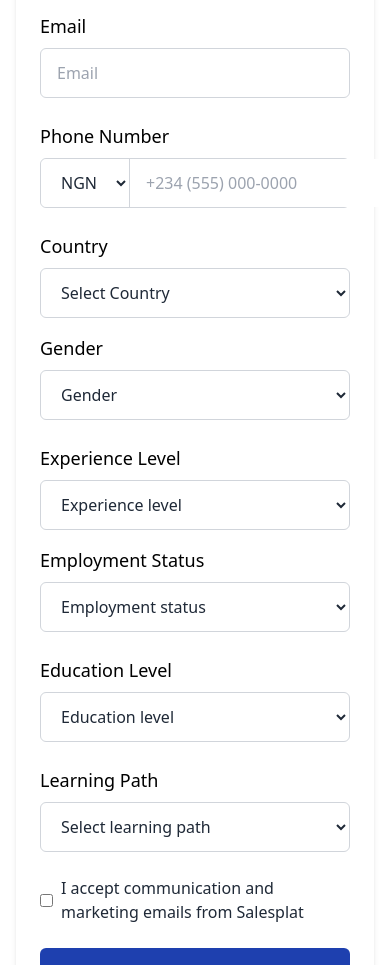
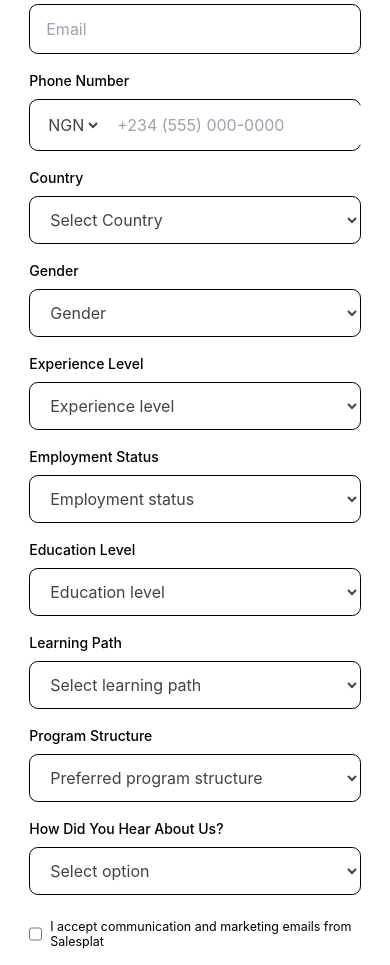
Before and after one commit to damsman10/incubate-retain, a React (Vite) app: page /program/customer-success in a window 390 px wide. Shown: the part 2300-3265 px from the top of the page. Built offline with nearby package versions, Linux system fonts and the light colour scheme.

Commit message:
form responsiveness completed

```diff
--- a/src/components/Aside.jsx
+++ b/src/components/Aside.jsx
@@ -63,7 +63,7 @@ const Aside = () => {
 
               <div className="bottom course-includes shadow-bottom h-[25.4rem] bg-[#F9F9FF] rounded-[10px] pt-[20px] pl-[30px]">
                 <div className="inner w-[22.6rem] h-[22.8rem] flex flex-col gap-[35px]">
-                  <h1 className='font-nexa font-700 text-[30px] leading-[37.5px]'>This course includes</h1>
+                  <h1 className='font-nexa font-700 text-[23.24px] md:text-[30px] leading-[37.5px]'>This course includes</h1>
 
                   <div className="materials flex flex-col gap-[18px]">
                     <div className='flex justify-start items-center gap-[18px]'>
@@ -87,9 +87,9 @@ const Aside = () => {
                   </div>
 
                   <div className="list flex flex-col gap-[14px]">
-                    <p className='font-nexa text-[20px] leading-[30px]'>Guaranteed paid Internship</p>
-                    <p className='font-nexa text-[20px] leading-[30px]'>Capstone Projects</p>
-                    <p className='font-nexa text-[20px] leading-[30px]'>Access to real mentors</p>
+                    <p className='font-nexa text-[15.5px] md:text-[20px] leading-[30px]'>Guaranteed paid Internship</p>
+                    <p className='font-nexa text-[15.5px] md:text-[20px] leading-[30px]'>Capstone Projects</p>
+                    <p className='font-nexa text-[15.5px] md:text-[20px] leading-[30px]'>Access to real mentors</p>
                   </div>
                 </div>
 
--- a/src/components/Form.jsx
+++ b/src/components/Form.jsx
@@ -29,17 +29,18 @@ const Form = () => {
   const handleSubmit = (e) => {
     e.preventDefault();
     console.log('Form submitted:', formData);
+
   };
 
   return (
-    <div className="p-4">
-      <div className="max-w-screen-md mx-auto mt-10 p-6 bg-white rounded-md shadow-md">
-        <h2 className="text-2xl sm:text-4xl font-semibold mb-6 text-center">Enter your details</h2>
+    <div className="frame">
+      <div className="w-[85%] md:w-[43.88rem] mx-auto mt-10 py-6 bg-white rounded-md">
+        <h2 className="text-[21.5px] sm:text-[43.9px] font-[600] font-raleway mb-6 text-center">Enter your details</h2>
 
-        <form onSubmit={handleSubmit} className="space-y-6">
-          <div className="flex flex-col sm:flex-row gap-4">
+        <form onSubmit={handleSubmit} className="space-y-4">
+          <div className="flex flex-col md:flex-row gap-4">
             <div className="flex-1">
-              <label htmlFor="firstName" className="block mb-2 text-lg font-medium text-black">First Name</label>
+              <label htmlFor="firstName" className="block mb-2 text-[14px] md:text-[20.5px] font-inter font-medium text-black">First name</label>
               <input
                 type="text"
                 id="firstName"
@@ -47,11 +48,11 @@ const Form = () => {
                 value={formData.firstName}
                 onChange={handleChange}
                 placeholder="First name"
-                className="w-full py-3 px-4 border border-gray-300 rounded-md bg-white text-gray-800 text-base"
+                className="w-full py-[12px] px-[16px] md:py-[17.56px] md:px-[23.41px] border-[1.46px] border-black rounded-[8.78px] bg-white text-[#434343] font-inter text-[16px] md:text-[16px]"
               />
             </div>
             <div className="flex-1">
-              <label htmlFor="lastName" className="block mb-2 text-lg font-medium text-black">Last Name</label>
+              <label htmlFor="lastName" className="block mb-2 text-[14px] md:text-[20.5px] font-inter font-medium text-black">Last name</label>
               <input
                 type="text"
                 id="lastName"
@@ -59,13 +60,13 @@ const Form = () => {
                 value={formData.lastName}
                 onChange={handleChange}
                 placeholder="Last name"
-                className="w-full py-3 px-4 border border-gray-300 rounded-md bg-white text-gray-800 text-base"
+                className="w-full py-[12px] px-[16px] md:py-[17.56px] md:px-[23.41px] border-[1.46px] border-black rounded-[8.78px] bg-white text-[#434343] font-inter text-[16px] md:text-[23.41px]"
               />
             </div>
           </div>
 
           <div>
-            <label htmlFor="email" className="block mb-2 text-lg font-medium text-black">Email</label>
+            <label htmlFor="email" className="block mb-2 text-[14px] md:text-[20.5px] font-inter font-medium text-black">Email</label>
             <input
               type="email"
               id="email"
@@ -73,19 +74,19 @@ const Form = () => {
               value={formData.email}
               onChange={handleChange}
               placeholder="Email"
-              className="w-full py-3 px-4 border border-gray-300 rounded-md bg-white text-gray-800 text-base"
+              className="w-full py-[12px] px-[16px] md:py-[17.56px] md:px-[23.41px] border-[1.46px] border-black rounded-[8.78px] bg-white text-[#434343] font-inter text-[16px] md:text-[23.41px]"
             />
           </div>
 
           <div>
-            <label htmlFor="phoneNumber" className="block mb-2 text-lg font-medium text-black">Phone Number</label>
-            <div className="flex items-center border border-gray-300 rounded-md bg-white">
+            <label htmlFor="phoneNumber" className="block mb-2 text-[14px] md:text-[20.5px] font-inter font-medium text-black">Phone Number</label>
+            <div className="py-[5px] px-[14px] md:px-[23.41px] border-[1.46px] border-black rounded-[8.78px] bg-white flex">
               <select
                 id="countryCode"
                 name="countryCode"
                 value={formData.countryCode}
                 onChange={handleChange}
-                className="py-3 px-4 bg-white text-gray-800 border-r border-gray-300 rounded-l-md"
+                className="rounded-[8.78px] bg-white rounded-l-md text-[#434343] font-inter text-[16px] md:text-[23.41px]"
               >
                 <option value="NGN">NGN</option>
               </select>
@@ -96,32 +97,33 @@ const Form = () => {
                 value={formData.phoneNumber}
                 onChange={handleChange}
                 placeholder="+234 (555) 000-0000"
-                className="flex-1 py-3 px-4 bg-white text-gray-800 rounded-r-md focus:outline-none"
+                className="flex-1 py-2 ml-4 bg-white text-[#434343] font-inter text-[16px] md:text-[23.41px] rounded-r-md focus:outline-none"
               />
             </div>
           </div>
 
-          <div className="flex flex-col sm:flex-row gap-4">
+
+          <div className="flex flex-col md:flex-row gap-4">
             <div className="flex-1">
-              <label htmlFor="country" className="block mb-2 text-lg font-medium text-black">Country</label>
+              <label htmlFor="country" className="block mb-2 text-[14px] md:text-[20.5px] font-inter font-medium text-black">Country</label>
               <select
                 id="country"
                 name="country"
                 value={formData.country}
                 onChange={handleChange}
-                className="w-full py-3 px-4 border border-gray-300 rounded-md bg-white text-gray-800"
+                className="w-full py-[12px] px-[16px] md:py-[17.56px] md:px-[23.41px] border-[1.46px] border-black rounded-[8.78px] bg-white text-[#434343] font-inter text-[16px] md:text-[23.41px]"
               >
                 <option value="">Select Country</option>
               </select>
             </div>
             <div className="flex-1">
-              <label htmlFor="gender" className="block mb-2 text-lg font-medium text-black">Gender</label>
+              <label htmlFor="gender" className="block mb-2 text-[14px] md:text-[20.5px] font-inter font-medium text-black">Gender</label>
               <select
                 id="gender"
                 name="gender"
                 value={formData.gender}
                 onChange={handleChange}
-                className="w-full py-3 px-4 border border-gray-300 rounded-md bg-white text-gray-800"
+                className="w-full py-[12px] px-[16px] md:py-[17.56px] md:px-[23.41px] border-[1.46px] border-black rounded-[8.78px] bg-white text-[#434343] font-inter text-[16px] md:text-[23.41px]"
               >
                 <option value="">Gender</option>
                 <option value="male">Male</option>
@@ -130,27 +132,27 @@ const Form = () => {
             </div>
           </div>
 
-          <div className="flex flex-col sm:flex-row gap-4">
+          <div className="flex flex-col md:flex-row gap-4">
             <div className="flex-1">
-              <label htmlFor="experienceLevel" className="block mb-2 text-lg font-medium text-black">Experience Level</label>
+              <label htmlFor="experienceLevel" className="block mb-2 text-[14px] md:text-[20.5px] font-inter font-medium text-black">Experience Level</label>
               <select
                 id="experienceLevel"
                 name="experienceLevel"
                 value={formData.experienceLevel}
                 onChange={handleChange}
-                className="w-full py-3 px-4 border border-gray-300 rounded-md bg-white text-gray-800"
+                className="w-full py-[12px] px-[16px] md:py-[17.56px] md:px-[23.41px] border-[1.46px] border-black rounded-[8.78px] bg-white text-[#434343] font-inter text-[16px] md:text-[23.41px]"
               >
                 <option value="">Experience level</option>
               </select>
             </div>
             <div className="flex-1">
-              <label htmlFor="employmentStatus" className="block mb-2 text-lg font-medium text-black">Employment Status</label>
+              <label htmlFor="employmentStatus" className="block mb-2 text-[14px] md:text-[20.5px] font-inter font-medium text-black">Employment Status</label>
               <select
                 id="employmentStatus"
                 name="employmentStatus"
                 value={formData.employmentStatus}
                 onChange={handleChange}
-                className="w-full py-3 px-4 border border-gray-300 rounded-md bg-white text-gray-800"
+                className="w-full py-[12px] px-[16px] md:py-[17.56px] md:px-[23.41px] border-[1.46px] border-black rounded-[8.78px] bg-white text-[#434343] font-inter text-[16px] md:text-[23.41px]"
               >
                 <option value="">Employment status</option>
               </select>
@@ -158,28 +160,54 @@ const Form = () => {
           </div>
 
           <div>
-            <label htmlFor="educationLevel" className="block mb-2 text-lg font-medium text-black">Education Level</label>
+            <label htmlFor="educationLevel" className="block mb-2 text-[14px] md:text-[20.5px] font-inter font-medium text-black">Education Level</label>
             <select
               id="educationLevel"
               name="educationLevel"
               value={formData.educationLevel}
               onChange={handleChange}
-              className="w-full py-3 px-4 border border-gray-300 rounded-md bg-white text-gray-800"
+              className="w-full py-[12px] px-[16px] md:py-[17.56px] md:px-[23.41px] border-[1.46px] border-black rounded-[8.78px] bg-white text-[#434343] font-inter text-[16px] md:text-[23.41px]"
             >
               <option value="">Education level</option>
             </select>
           </div>
 
           <div>
-            <label htmlFor="learningPath" className="block mb-2 text-lg font-medium text-black">Learning Path</label>
+            <label htmlFor="learningPath" className="block mb-2 text-[14px] md:text-[20.5px] font-inter font-medium text-black">Learning Path</label>
             <select
               id="learningPath"
               name="learningPath"
               value={formData.learningPath}
               onChange={handleChange}
-              className="w-full py-3 px-4 border border-gray-300 rounded-md bg-white text-gray-800"
+              className="w-full py-[12px] px-[16px] md:py-[17.56px] md:px-[23.41px] border-[1.46px] border-black rounded-[8.78px] bg-white text-[#434343] font-inter text-[16px] md:text-[23.41px]"
             >
               <option value="">Select learning path</option>
+            </select>
+          </div>
+
+          <div>
+            <label htmlFor="programStructure" className="block mb-2 text-[14px] md:text-[20.5px] font-inter font-medium text-black">Program Structure</label>
+            <select
+              id="programStructure"
+              name="programStructure"
+              value={formData.programStructure}
+              onChange={handleChange}
+              className="w-full py-[12px] px-[16px] md:py-[17.56px] md:px-[23.41px] border-[1.46px] border-black rounded-[8.78px] bg-white text-[#434343] font-inter text-[16px] md:text-[23.41px]"
+            >
+              <option value="">Preferred program structure</option>
+            </select>
+          </div>
+
+          <div>
+            <label htmlFor="referralSource" className="block mb-2 text-[14px] md:text-[20.5px] font-inter font-medium text-black">How Did You Hear About Us?</label>
+            <select
+              id="referralSource"
+              name="referralSource"
+              value={formData.referralSource}
+              onChange={handleChange}
+              className="w-full py-[12px] px-[16px] md:py-[17.56px] md:px-[23.41px] border-[1.46px] border-black rounded-[8.78px] bg-white text-[#434343] font-inter text-[16px] md:text-[23.41px]"
+            >
+              <option value="">Select option</option>
             </select>
           </div>
 
@@ -190,18 +218,18 @@ const Form = () => {
               name="marketingConsent"
               checked={formData.marketingConsent}
               onChange={handleChange}
-              className="mr-2"
+              className="mr-2 bg-white custom-checkbox"
             />
-            <label htmlFor="marketingConsent" className="text-gray-800">
+            <label htmlFor="marketingConsent" className="text-black py-2 md:py-6 text-[12.47px] leading-[15.47px] md:text-[20px] md:leading-[20px] font-inter">
               I accept communication and marketing emails from Salesplat
             </label>
           </div>
 
           <button
             type="submit"
-            className="w-full py-3 bg-blue-800 text-white text-lg font-bold rounded-md hover:bg-blue-700"
+            className="w-full h-[58px] font-nexa text-[30px] p-2 bg-[#001B3E] border-[1px] border-[#415F91] text-white rounded-[10px] font-bold hover:bg-blue-700"
           >
-            Enroll Course
+            Enroll course
           </button>
         </form>
       </div>
--- a/src/index.css
+++ b/src/index.css
@@ -7,9 +7,20 @@
     margin: 0;
 }
 
+body {
+    overflow-x: hidden;
+  }
+
 .custom-checkbox {
     width: 29.3px;
     height: 29.3px;
     border-radius: 8.78px;
     border: 1px solid #D0D5DD;
   }
+
+  @media screen and (max-width: 500px) {
+    .custom-checkbox {
+        width: 14.3px;
+        height: 14.3px;
+    }
+}
```
